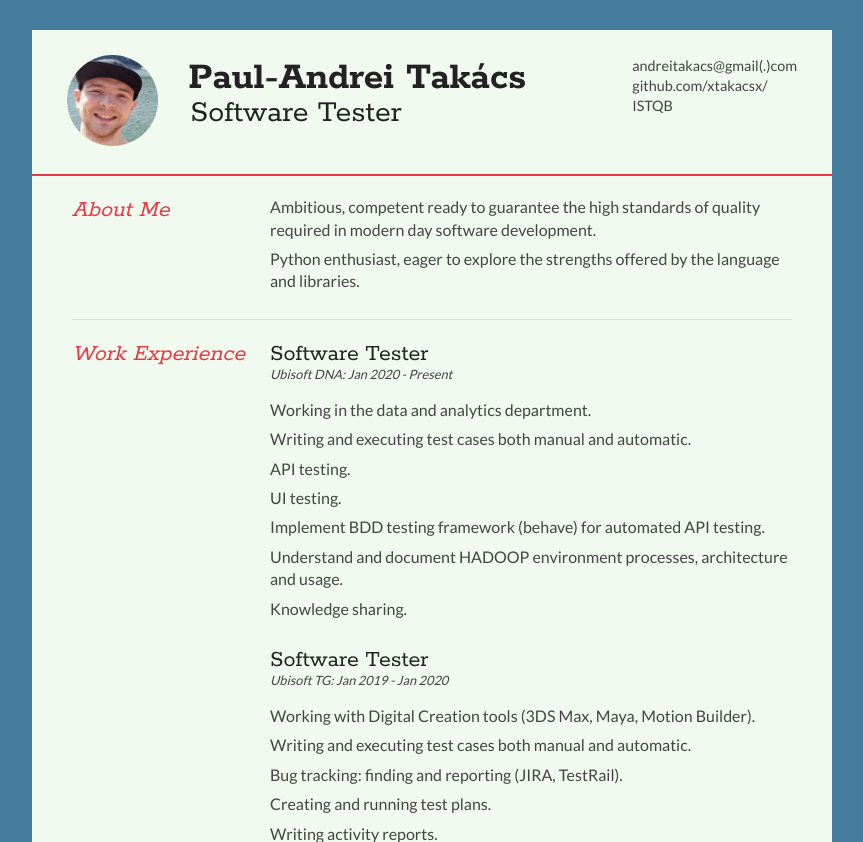
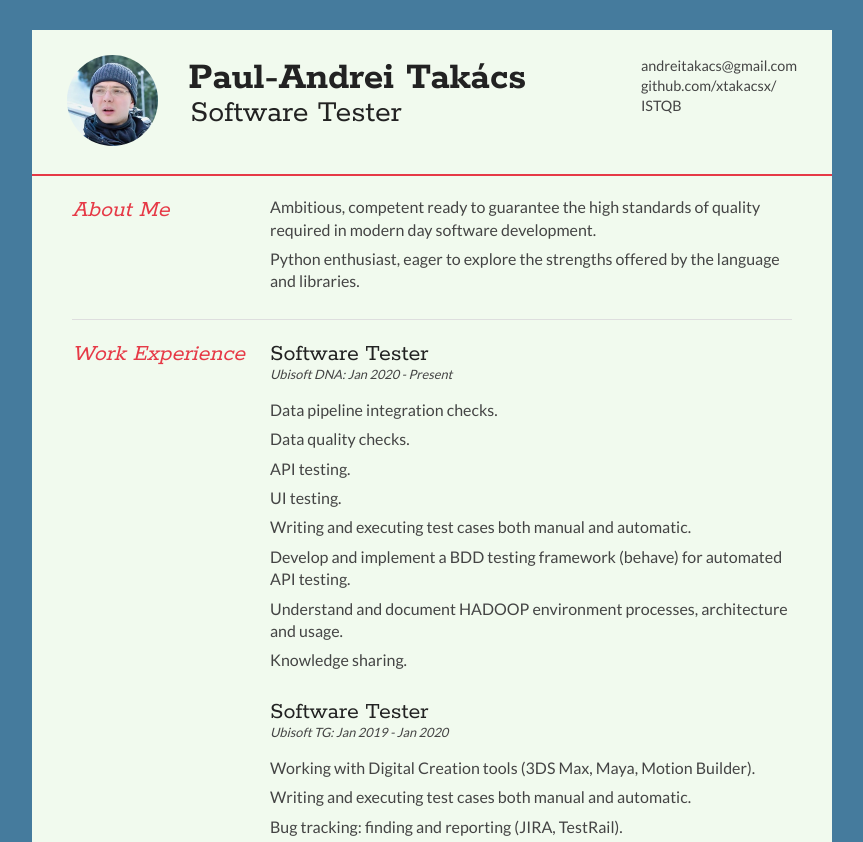
Before and after one commit to xtakacsx/resume_django, a Django app: page / in a window 1280 px wide. Shown: the top 842 px of the page, without its empty margins (208-1071 px from the left). Run offline with Django 3.2, Linux system fonts and the light colour scheme.

Commit message:
oct update

```diff
--- a/resumes/templates/index.html
+++ b/resumes/templates/index.html
@@ -29,7 +29,7 @@
 
         <div id="contactDetails" class="quickFade delayFour">
             <ul>
-                <li>andreitakacs@gmail(.)com</li>
+                <li><a href="mailto:andreitakacs&commat;gmail&period;com">andreitakacs&commat;gmail&period;com</a></li>
                 <li><a href="https://github.com/xtakacsx/">github.com/xtakacsx/</a></li>
                 <li>
                     <a href="http://scr.istqb.org/?name=takacs&number=&orderBy=relevancy&orderDirection=&dateStart=&dateEnd=&expiryStart=&expiryEnd=&certificationBody=44&examProvider=&certificationLevel=&country=&resultsPerPage=10">ISTQB</a>
@@ -66,11 +66,12 @@
                 <article>
                     <h2>Software Tester</h2>
                     <p class="subDetails">Ubisoft DNA: Jan 2020 - Present</p>
-                    <p>Working in the data and analytics department.</p>
-                    <p>Writing and executing test cases both manual and automatic.</p>
+                    <p>Data pipeline integration checks.</p>
+                    <p>Data quality checks.</p>
                     <p>API testing.</p>
                     <p>UI testing.</p>
-                    <p>Implement BDD testing framework (behave) for automated API testing.</p>
+					<p>Writing and executing test cases both manual and automatic.</p>
+                    <p>Develop and implement a BDD testing framework (behave) for automated API testing.</p>
                     <p>Understand and document HADOOP environment processes, architecture and usage.</p>
                     <p>Knowledge sharing.</p>
                 </article>
```
Also changed, not shown: static/images/headshot.jpg.
